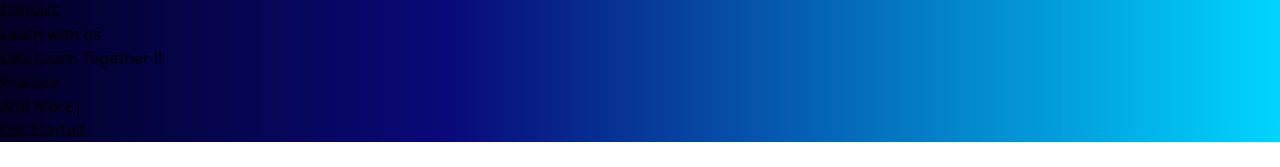
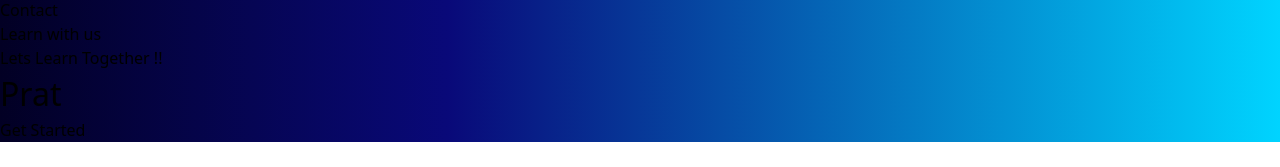
Before and after one commit to aais1/react-practice-site, a React (Vite) app: page / in a window 1280 px wide. Shown: the part 296-463 px from the top of the page. Built offline with nearby package versions, Linux system fonts and the light colour scheme.

Commit message:
adding new stylings

```diff
--- a/package.json
+++ b/package.json
@@ -13,7 +13,7 @@
     "react": "^18.2.0",
     "react-dom": "^18.2.0",
     "react-icons": "^4.12.0",
-    "react-typed": "^1.2.0"
+    "react-type-animation": "^3.2.0"
   },
   "devDependencies": {
     "@types/react": "^18.2.37",
--- a/src/components/Analytics.jsx
+++ b/src/components/Analytics.jsx
@@ -13,7 +13,7 @@ function Analytics() {
                     Join us on a journey of discovery and enhance your understanding with the guidance of seasoned
                     mentors.</p>
                     <div className="text-center md:text-start">
-                        <button className='border-2 border-black hover:bg-black hover:text-white w-[200px] rounded-md font-medium my-6 mx-auto py-3 text-black del duration-200'>Discover More</button>
+                        <button className='border-2 border-black hover:bg-blue-900 hover:border-blue-900 hover:text-white w-[200px] rounded-md font-medium my-6 mx-auto py-3 text-black del duration-200'>Discover More</button>
                     </div>
                 </div>
             </div>
--- a/src/components/Hero.jsx
+++ b/src/components/Hero.jsx
@@ -1,4 +1,4 @@
-import Typed from 'react-typed'
+import { TypeAnimation } from 'react-type-animation';
 
 const Hero = () => {
     return (
@@ -7,20 +7,28 @@ const Hero = () => {
           <p className='text-emerald-500 font-bold p-1 text-5xl'>
             Learn with us
           </p>
-          <h1 className='md:text-7xl sm:text-6xl text-4xl font-bold md:py-4'>
-            <span className='border-none md:border-b-8 w-auto md:border-dotted border-green-500 md:my-3 md:py-1'>Lets Learn Together !!</span>
+          <h1 className='md:text-7xl sm:text-6xl text-4xl font-bold md:py-4 md:mb-4'>
+            <span className='border-none md:border-b-8 w-auto md:border-dotted border-green-500 md:my-10 md:py-1'>Lets Learn Together !!</span>
           </h1>
           <div className='flex justify-center items-center'>
-            <p className='md:text-5xl sm:text-4xl text-xl font-bold py-4'>
-              Practice
-            </p>
-            <Typed
-              className='md:text-5xl sm:text-4xl text-xl font-bold md:pl-4 pl-2'
-              strings={['More', 'And More', 'And More']}
-              typeSpeed={120}
-              backSpeed={140}
-              loop
-            />
+
+            <TypeAnimation
+                className='md:text-5xl sm:text-4xl text-xl font-bold py-4'
+                sequence={[
+                  // Same substring at the start will only be typed once, initially
+                  'Practice',
+                  1000,
+                  'Pratice More',
+                  1000,
+                  'Pratice Makes Perfect',
+                  1000,
+                  'Practice Makes You Perfect',
+                  1000,
+                ]}
+                speed={50}
+                style={{ fontSize: '2em' }}
+                repeat={Infinity}
+          />
           </div>
          <button className='border-2 border-white hover:bg-white hover:text-black w-[200px] rounded-md font-medium my-8 mx-auto py-3 text-white text-xl duration-200'>Get Started</button>
         </div>
--- a/src/components/Navbar.jsx
+++ b/src/components/Navbar.jsx
@@ -19,7 +19,7 @@ const Navbar = () => {
         <li className='m-3 py-1 px-2 hover:cursor-pointer hover:underline'>About</li>
         <li className='m-3 py-1 px-2 hover:cursor-pointer hover:underline'>Contact</li>
       </ul>
-      <div onClick={handleNav} className='text-red-600 block border-2 border-black rounded-lg p-2 fixed right-10 top-7 md:hidden lg:hidden z-20'>
+      <div onClick={handleNav} className='text-red-600 block border-2 border-black rounded-lg p-2 fixed right-10 top-7 md:hidden lg:hidden z-20 hover:cursor-pointer hover:scale-105 duration-200 active:border-white active:text-white'>
           {nav ? <AiOutlineClose size={30}/> : <AiOutlineMenu size={30} />}
       </div>
       <ul className= {nav ? 'z-10 fixed left-0 top-0 w-[100%] h-full border-r border-r-gray-900 bg-[#000300] ease-in-out duration-200' : 'z-10 ease-in-out w-[100%] duration-200 h-screen fixed left-[-1400px]  top-0 '}>
```
Also changed, not shown: 1 other file (tests, documents, lock files or other folders).
